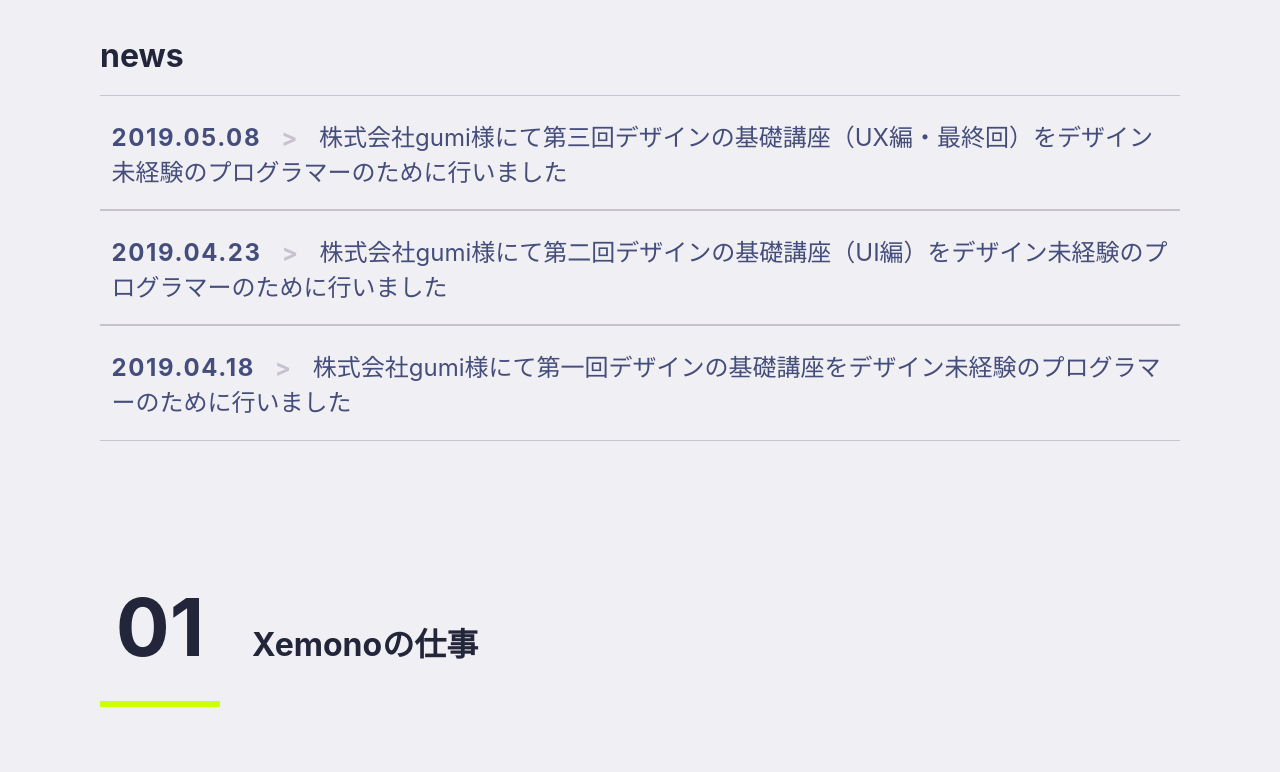
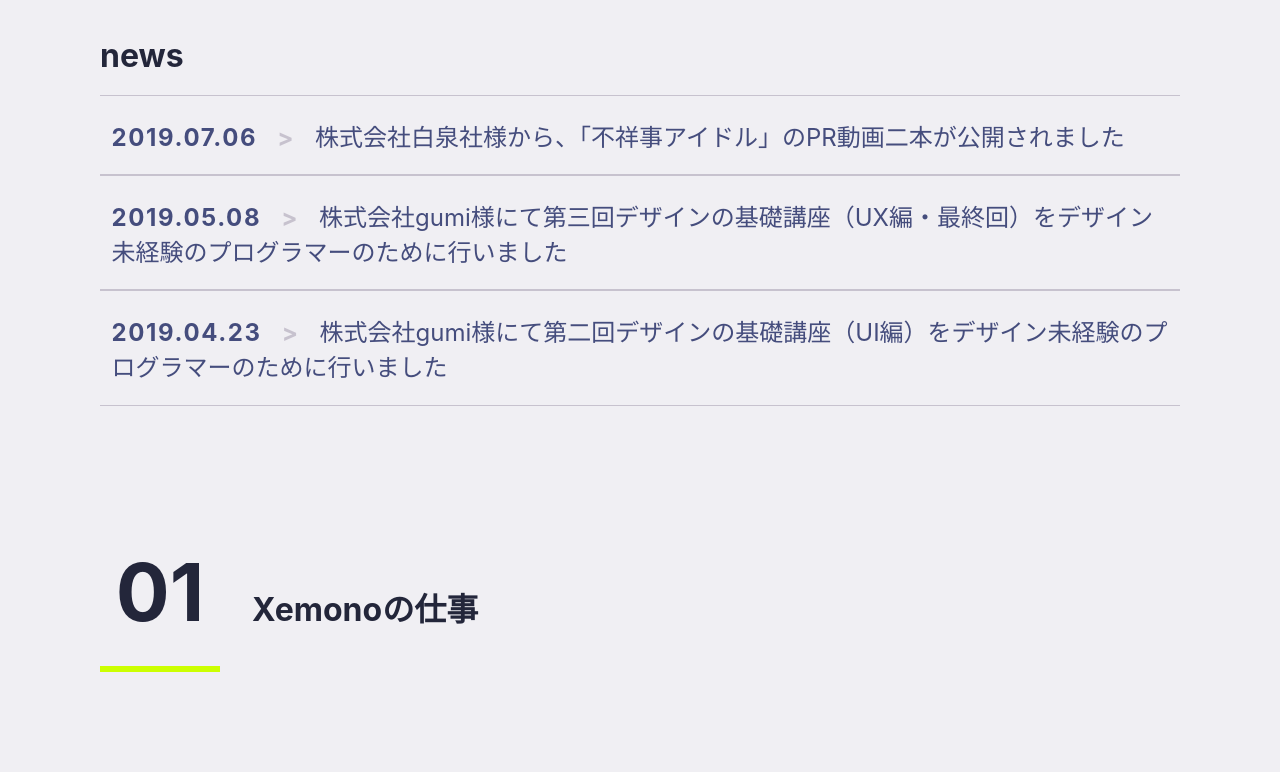
Before and after one commit to xemonodesign/xemono.life, a React app: page /news/1 in a window 1280 px wide. Shown: the part 1240-2012 px from the top of the page. Built offline with nearby package versions, Linux system fonts and the light colour scheme.

Commit message:
ニュースに不祥事アイドルを追加しました

```diff
--- a/src/News.js
+++ b/src/News.js
@@ -8,6 +8,29 @@ import Helmet from "react-helmet";
 import "./App.css";
 
 const NEWS = [
+  {
+    type: "entry",
+    id: "20190706",
+    date: "2019.07.06",
+    title:
+      "株式会社白泉社様から、「不祥事アイドル」のPR動画二本が公開されました",
+    content: (
+      <>
+        株式会社白泉社様から、「不祥事アイドル」のPR動画二本が公開されました。
+        <br />
+        <br />{" "}
+        <a href="https://twitter.com/fushoji_idol/status/1152887750342823936">
+          「不祥事アイドル」キャラクター紹介PV①きよし＆いっくん編
+        </a>
+        <br />
+        <br />
+        <a href="https://twitter.com/fushoji_idol/status/1154721549334671362">
+          「不祥事アイドル」キャラクター紹介PV②瑠衣＆保編
+        </a>
+      </>
+    ),
+    image: require("./images/news20190706.png")
+  },
   {
     type: "entry",
     id: "20190508",
```
Also changed, not shown: src/images/news20190706.png (added).
